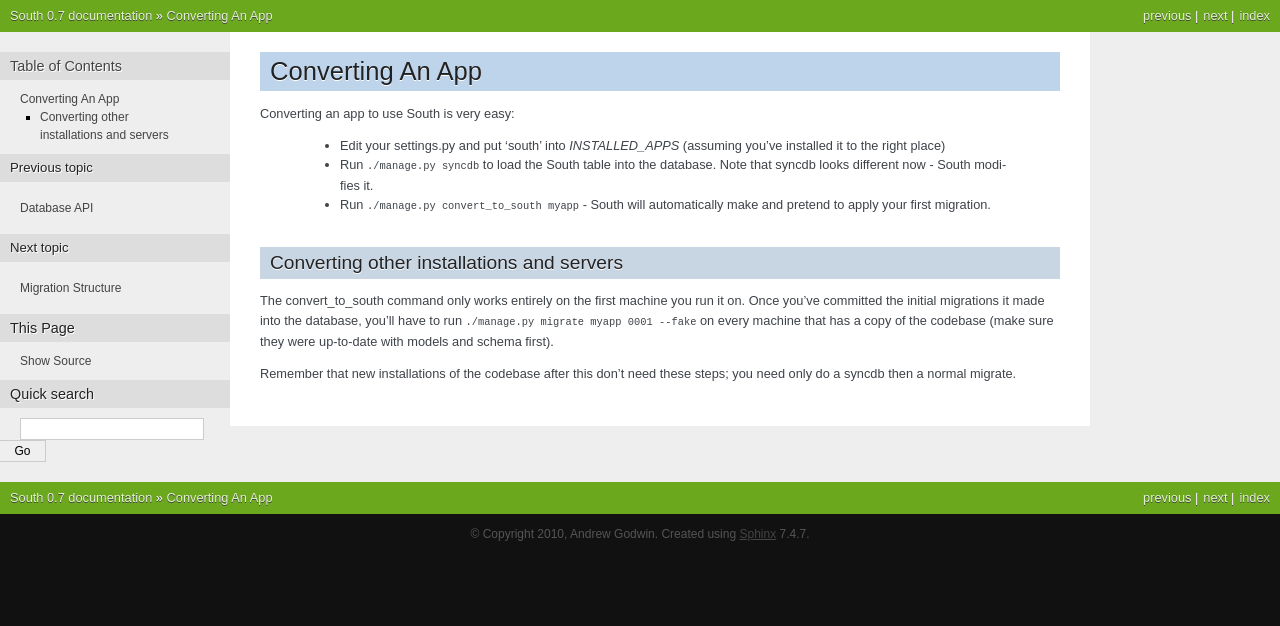
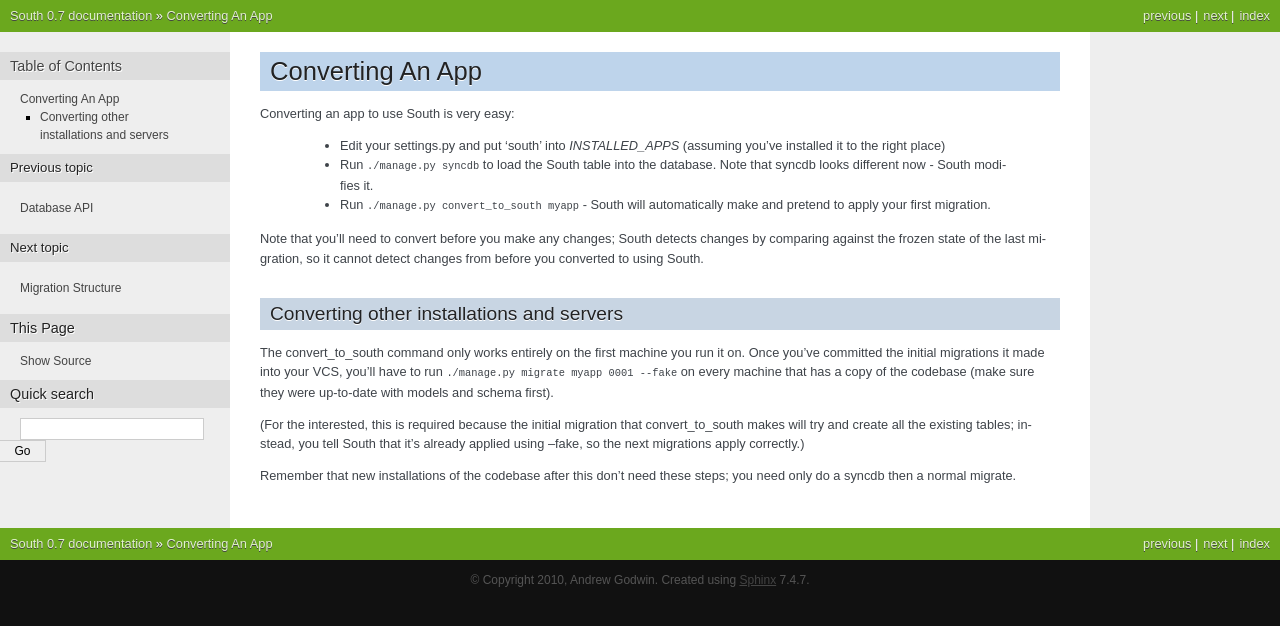
Before and after one commit to smartfile/django-south, a Sphinx documentation site: the page built from docs/convertinganapp.rst, in a window 1280 px wide. Shown: the top 626 px of the page. Built offline with Sphinx 7.4.7, drawn with Linux system fonts in a browser that asks for light colours; pages that are not in the unit, such as notebooks, are missing from menus.

Commit message:
Fixed #597: Documentation improvements.

```diff
--- a/docs/convertinganapp.rst
+++ b/docs/convertinganapp.rst
@@ -15,14 +15,23 @@ Converting an app to use South is very easy:
  - Run ``./manage.py convert_to_south myapp`` - South will automatically make and
    pretend to apply your first migration.
 
+Note that you'll need to convert before you make any changes; South detects
+changes by comparing against the frozen state of the last migration, so it
+cannot detect changes from before you converted to using South.
+
 Converting other installations and servers
 ------------------------------------------
 
 The convert_to_south command only works entirely on the first machine you run it
-on. Once you've committed the initial migrations it made into the database,
+on. Once you've committed the initial migrations it made into your VCS,
 you'll have to run ``./manage.py migrate myapp 0001 --fake`` on every machine that
 has a copy of the codebase (make sure they were up-to-date with models and
 schema first).
 
+(For the interested, this is required because the initial migration that
+convert_to_south makes will try and create all the existing tables; instead, you
+tell South that it's already applied using --fake, so the next migrations
+apply correctly.)
+
 Remember that new installations of the codebase after this don't need these
 steps; you need only do a syncdb then a normal migrate.
```
